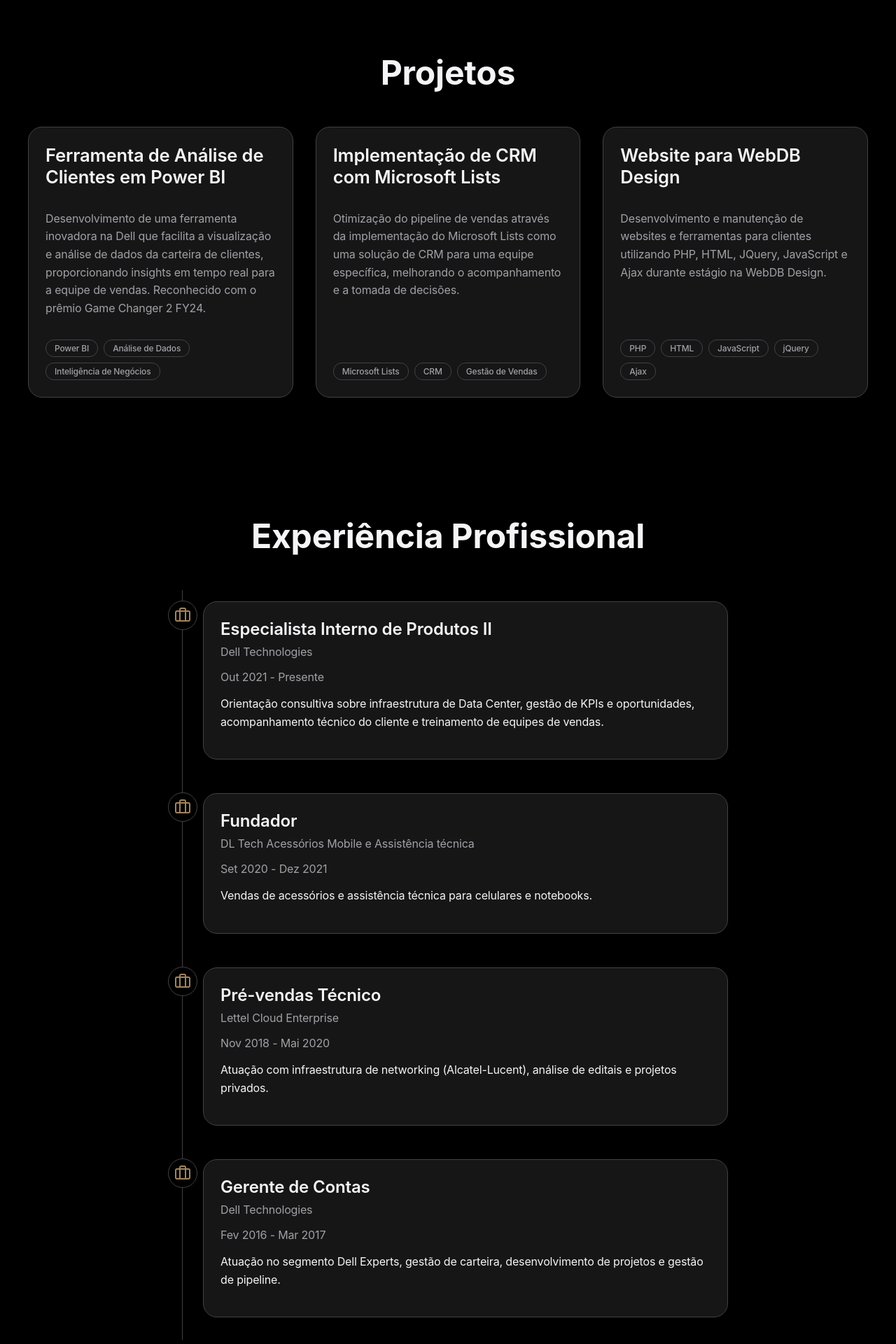
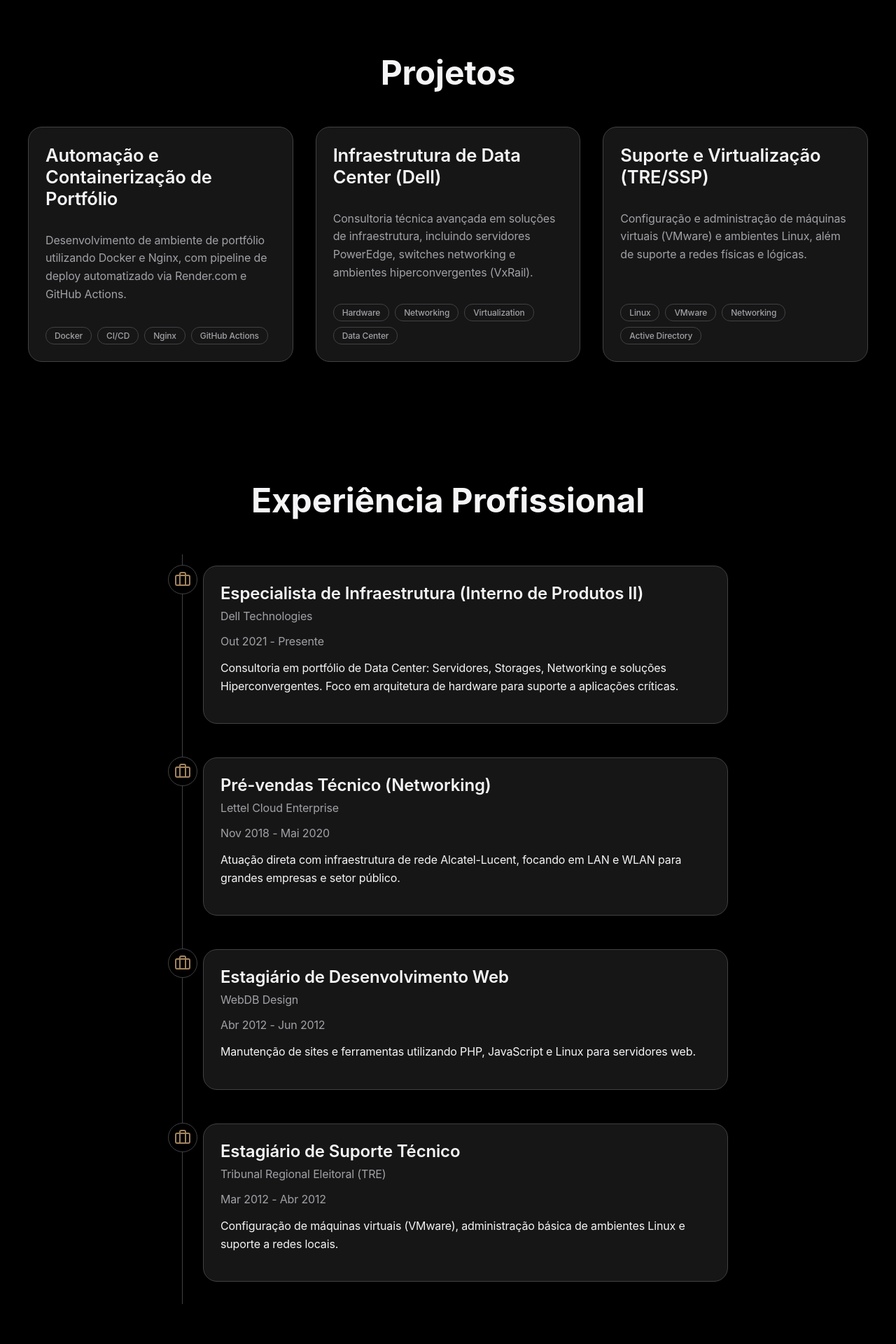
Before and after one commit to thomas-amarante/curriculo-vibe, a React (Vite) app: page / in a window 1280 px wide. Shown: the part 830-2750 px from the top of the page at 70% size. Built offline with nearby package versions, Linux system fonts and the light colour scheme.

Commit message:
Ajuste no texto e adequação para o objetivo

```diff
--- a/src/components/Hero.tsx
+++ b/src/components/Hero.tsx
@@ -12,7 +12,7 @@ const Hero = () => {
         className={styles.heroContent}
       >
         <h1 className={styles.name}>Thomas Ferreira Amarante</h1>
-        <p className={styles.title}>Data Analyst | Business Intelligence</p>
+        <p className={styles.title}>DevOps Engineer | Cloud & Infrastructure Specialist</p>
         <motion.a
           href="#projects"
           className={styles.ctaButton}
--- a/src/data.ts
+++ b/src/data.ts
@@ -1,40 +1,40 @@
 export const projects = [
   {
-    title: 'Ferramenta de Análise de Clientes em Power BI',
-    description: 'Desenvolvimento de uma ferramenta inovadora na Dell que facilita a visualização e análise de dados da carteira de clientes, proporcionando insights em tempo real para a equipe de vendas. Reconhecido com o prêmio Game Changer 2 FY24.',
-    tags: ['Power BI', 'Análise de Dados', 'Inteligência de Negócios'],
+    title: 'Automação e Containerização de Portfólio',
+    description: 'Desenvolvimento de ambiente de portfólio utilizando Docker e Nginx, com pipeline de deploy automatizado via Render.com e GitHub Actions.',
+    tags: ['Docker', 'CI/CD', 'Nginx', 'GitHub Actions'],
     github: null,
     link: null
   },
   {
-    title: 'Implementação de CRM com Microsoft Lists',
-    description: 'Otimização do pipeline de vendas através da implementação do Microsoft Lists como uma solução de CRM para uma equipe específica, melhorando o acompanhamento e a tomada de decisões.',
-    tags: ['Microsoft Lists', 'CRM', 'Gestão de Vendas'],
+    title: 'Infraestrutura de Data Center (Dell)',
+    description: 'Consultoria técnica avançada em soluções de infraestrutura, incluindo servidores PowerEdge, switches networking e ambientes hiperconvergentes (VxRail).',
+    tags: ['Hardware', 'Networking', 'Virtualization', 'Data Center'],
     github: null,
     link: null
   },
   {
-    title: 'Website para WebDB Design',
-    description: 'Desenvolvimento e manutenção de websites e ferramentas para clientes utilizando PHP, HTML, JQuery, JavaScript e Ajax durante estágio na WebDB Design.',
-    tags: ['PHP', 'HTML', 'JavaScript', 'jQuery', 'Ajax'],
+    title: 'Suporte e Virtualização (TRE/SSP)',
+    description: 'Configuração e administração de máquinas virtuais (VMware) e ambientes Linux, além de suporte a redes físicas e lógicas.',
+    tags: ['Linux', 'VMware', 'Networking', 'Active Directory'],
     github: null,
     link: null
   },
 ];
 
 export const skills = [
-  'Power BI',
-  'Business Intelligence',
-  'Data Warehouse',
-  'Análise de Dados',
-  'Microsoft Licensing',
-  'VMware',
-  'Sharepoint',
-  'DevOps',
-  'PHP',
-  'HTML',
-  'JavaScript',
-  'CSS'
+  'Linux (Debian/Ubuntu/CentOS)',
+  'Docker & Containerização',
+  'Virtualização (VMware/vSphere)',
+  'Networking (Switching/Routing/VLANs)',
+  'Infraestrutura de Data Center',
+  'CI/CD Basics',
+  'Shell Scripting',
+  'Git & Versionamento',
+  'Cloud Computing Basics',
+  'PHP/JavaScript (Web Dev)',
+  'Active Directory',
+  'Hardware (Servidores/Storage)'
 ];
 
 export const education = [
@@ -53,26 +53,26 @@ export const education = [
 export const experience = [
   {
     company: 'Dell Technologies',
-    role: 'Especialista Interno de Produtos II',
+    role: 'Especialista de Infraestrutura (Interno de Produtos II)',
     period: 'Out 2021 - Presente',
-    description: 'Orientação consultiva sobre infraestrutura de Data Center, gestão de KPIs e oportunidades, acompanhamento técnico do cliente e treinamento de equipes de vendas.'
+    description: 'Consultoria em portfólio de Data Center: Servidores, Storages, Networking e soluções Hiperconvergentes. Foco em arquitetura de hardware para suporte a aplicações críticas.'
   },
   {
-    company: 'DL Tech Acessórios Mobile e Assistência técnica',
-    role: 'Fundador',
-    period: 'Set 2020 - Dez 2021',
-    description: 'Vendas de acessórios e assistência técnica para celulares e notebooks.'
-  },
-    {
     company: 'Lettel Cloud Enterprise',
-    role: 'Pré-vendas Técnico',
+    role: 'Pré-vendas Técnico (Networking)',
     period: 'Nov 2018 - Mai 2020',
-    description: 'Atuação com infraestrutura de networking (Alcatel-Lucent), análise de editais e projetos privados.'
+    description: 'Atuação direta com infraestrutura de rede Alcatel-Lucent, focando em LAN e WLAN para grandes empresas e setor público.'
   },
   {
-    company: 'Dell Technologies',
-    role: 'Gerente de Contas',
-    period: 'Fev 2016 - Mar 2017',
-    description: 'Atuação no segmento Dell Experts, gestão de carteira, desenvolvimento de projetos e gestão de pipeline.'
+    company: 'WebDB Design',
+    role: 'Estagiário de Desenvolvimento Web',
+    period: 'Abr 2012 - Jun 2012',
+    description: 'Manutenção de sites e ferramentas utilizando PHP, JavaScript e Linux para servidores web.'
+  },
+  {
+    company: 'Tribunal Regional Eleitoral (TRE)',
+    role: 'Estagiário de Suporte Técnico',
+    period: 'Mar 2012 - Abr 2012',
+    description: 'Configuração de máquinas virtuais (VMware), administração básica de ambientes Linux e suporte a redes locais.'
   }
 ];
```
